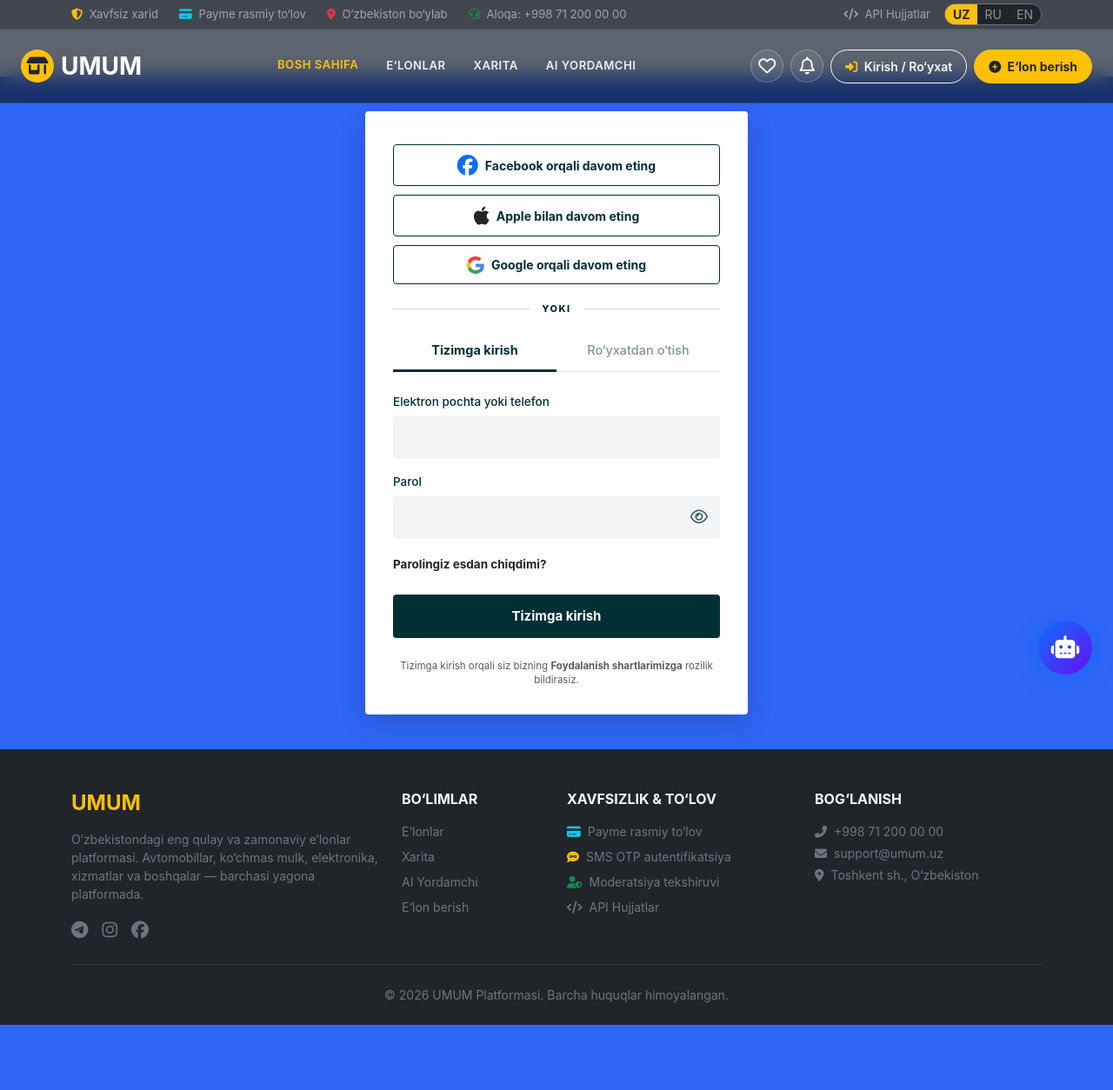
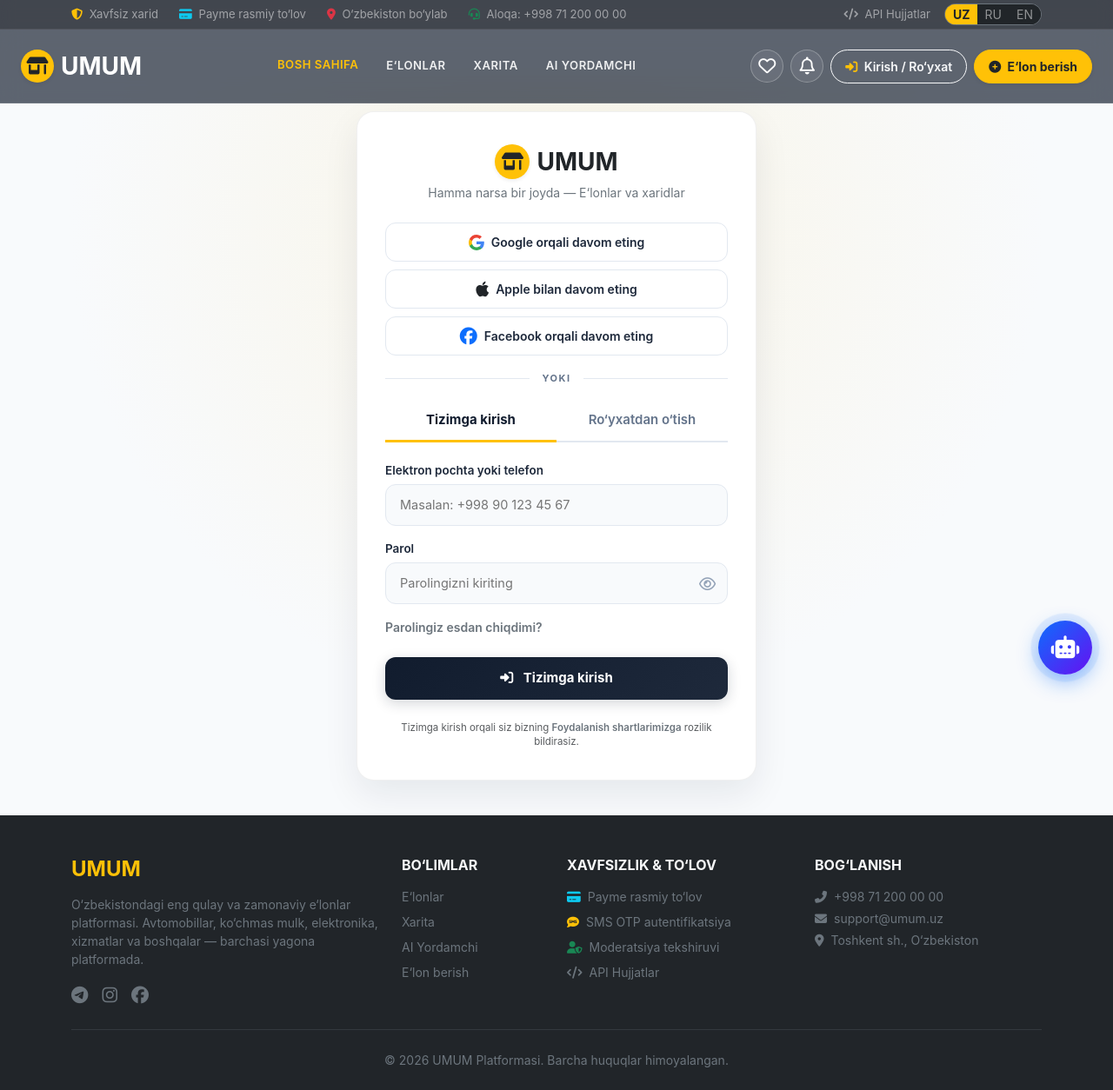
Before and after one commit to ibrohimdev1/UMUM, a Django app: page /auth/login/ in a window 1280 px wide. Shown: the whole page at 87% size. Before the commit the page ends 1179 px from the top, so only its background shows below. Run offline with Django 5.2, Linux system fonts and the light colour scheme; parts of the project's set-up code (start-up, migrations or seed data) failed here and were passed over.

Commit message:
style: refine auth page to match UMUM brand identity with harmonious palette and smooth cards

```diff
--- a/templates/accounts/login.html
+++ b/templates/accounts/login.html
@@ -4,58 +4,59 @@
 
 {% block content %}
 <style>
-    /* Full Page Blue Background */
+    /* UMUM Branded Authentication Page */
     .auth-page-wrapper {
-        background-color: #2f65f6;
-        min-height: calc(100vh - 120px);
+        min-height: calc(100vh - 160px);
         display: flex;
         align-items: center;
         justify-content: center;
         padding: 40px 16px;
+        background: radial-gradient(circle at 50% 20%, rgba(255, 193, 7, 0.08) 0%, rgba(248, 250, 252, 1) 60%);
     }
 
-    /* Auth White Card */
     .auth-card {
         background: #ffffff;
         width: 100%;
-        max-width: 440px;
-        border-radius: 4px;
-        padding: 38px 32px 32px 32px;
-        box-shadow: 0 10px 30px rgba(0, 0, 0, 0.15);
+        max-width: 460px;
+        border-radius: 20px;
+        padding: 36px 32px;
+        border: 1px solid rgba(0, 0, 0, 0.06);
+        box-shadow: 0 16px 40px rgba(17, 28, 46, 0.08);
     }
 
-    /* Social Auth Buttons */
+    /* Social Buttons (Clean UMUM Style) */
     .social-auth-btn {
         background: #ffffff;
-        border: 1.5px solid #002f34;
-        color: #002f34;
-        font-weight: 700;
+        border: 1.5px solid #e2e8f0;
+        color: #1e293b;
+        font-weight: 600;
         font-size: 14px;
-        border-radius: 4px;
+        border-radius: 12px;
         padding: 11px 16px;
         display: flex;
         align-items: center;
         justify-content: center;
         text-decoration: none;
         transition: all 0.2s ease;
-        margin-bottom: 10px;
+        margin-bottom: 9px;
     }
 
     .social-auth-btn:hover {
-        background-color: #f7f9fa;
-        color: #002f34;
-        border-color: #002f34;
+        background-color: #f8fafc;
+        border-color: #cbd5e1;
+        color: #0f172a;
         transform: translateY(-1px);
+        box-shadow: 0 4px 12px rgba(0, 0, 0, 0.05);
     }
 
-    /* Divider with YOKI */
+    /* Divider */
     .divider-yoki {
         display: flex;
         align-items: center;
         text-align: center;
-        margin: 20px 0 16px;
-        color: #002f34;
-        font-weight: 800;
+        margin: 18px 0 16px;
+        color: #64748b;
+        font-weight: 700;
         font-size: 11px;
         letter-spacing: 1.5px;
     }
@@ -64,58 +65,57 @@
     .divider-yoki::after {
         content: '';
         flex: 1;
-        border-bottom: 1.5px solid #7f9799;
-        opacity: 0.35;
+        border-bottom: 1.5px solid #e2e8f0;
     }
 
     .divider-yoki span {
         padding: 0 14px;
     }
 
-    /* Tabs (Underline Navigation) */
+    /* Underline Tabs matching UMUM */
     .auth-tabs-nav {
         display: flex;
-        border-bottom: 1.5px solid #e9ecef;
-        margin-bottom: 24px;
+        border-bottom: 2px solid #e2e8f0;
+        margin-bottom: 22px;
     }
 
     .auth-tab-link {
         flex: 1;
         background: transparent;
         border: none;
-        padding: 12px 8px;
-        font-size: 14.5px;
-        font-weight: 500;
-        color: #7f9799;
+        padding: 12px 10px;
+        font-size: 15px;
+        font-weight: 600;
+        color: #64748b;
         cursor: pointer;
         text-align: center;
-        border-bottom: 3.5px solid transparent;
-        margin-bottom: -1.5px;
+        border-bottom: 3px solid transparent;
+        margin-bottom: -2px;
         transition: all 0.2s;
     }
 
     .auth-tab-link.active {
-        color: #002f34;
+        color: #111c2e;
         font-weight: 700;
-        border-bottom-color: #002f34;
+        border-bottom-color: #ffc107; /* Signature UMUM Yellow */
     }
 
-    /* Inputs and Labels */
+    /* Form Inputs */
     .auth-label {
         font-size: 13.5px;
-        font-weight: 500;
-        color: #002f34;
+        font-weight: 600;
+        color: #1e293b;
         margin-bottom: 6px;
         display: block;
     }
 
     .auth-input-field {
-        background-color: #f2f4f5;
-        border: 1.5px solid transparent;
-        border-radius: 4px;
-        padding: 13px 14px;
+        background-color: #f8fafc;
+        border: 1.5px solid #e2e8f0;
+        border-radius: 12px;
+        padding: 12px 16px;
         font-size: 14.5px;
-        color: #002f34;
+        color: #0f172a;
         width: 100%;
         outline: none;
         transition: all 0.2s;
@@ -123,10 +123,11 @@
 
     .auth-input-field:focus {
         background-color: #ffffff;
-        border-color: #002f34;
+        border-color: #ffc107;
+        box-shadow: 0 0 0 3px rgba(255, 193, 7, 0.25);
     }
 
-    /* Password Eye Button */
+    /* Eye Toggle */
     .eye-btn {
         position: absolute;
         right: 14px;
@@ -134,39 +135,43 @@
         transform: translateY(-50%);
         background: transparent;
         border: none;
-        color: #406367;
-        font-size: 18px;
+        color: #94a3b8;
+        font-size: 17px;
         cursor: pointer;
         padding: 0;
         display: flex;
         align-items: center;
         justify-content: center;
+        transition: color 0.2s;
     }
 
     .eye-btn:hover {
-        color: #002f34;
+        color: #1e293b;
     }
 
-    /* Primary Dark Teal Button */
-    .btn-dark-teal {
-        background-color: #002f34;
+    /* Submit Button (UMUM Navy with Yellow Touch) */
+    .btn-umum-submit {
+        background: linear-gradient(135deg, #111c2e 0%, #1e293b 100%);
         color: #ffffff;
         border: none;
-        border-radius: 4px;
-        padding: 14px 20px;
+        border-radius: 12px;
+        padding: 13px 20px;
         font-size: 15px;
         font-weight: 700;
         width: 100%;
         cursor: pointer;
-        transition: background-color 0.2s;
+        box-shadow: 0 4px 15px rgba(17, 28, 46, 0.18);
+        transition: all 0.25s ease;
     }
 
-    .btn-dark-teal:hover {
-        background-color: #001f22;
-        color: #ffffff;
+    .btn-umum-submit:hover {
+        background: linear-gradient(135deg, #0a1424 0%, #111c2e 100%);
+        color: #ffc107;
+        transform: translateY(-1px);
+        box-shadow: 0 6px 20px rgba(17, 28, 46, 0.25);
     }
 
-    /* Password Validation Checklist */
+    /* Password Requirements Checklist */
     .req-list {
         font-size: 12px;
         padding-left: 0;
@@ -178,31 +183,35 @@
         display: flex;
         align-items: center;
         gap: 6px;
+        transition: all 0.2s;
     }
 
     .req-list li.unmet {
-        color: #dc3545;
+        color: #ef4444;
     }
 
     .req-list li.met {
-        color: #198754;
+        color: #10b981;
         font-weight: 600;
     }
 </style>
 
 <div class="auth-page-wrapper">
     <div class="auth-card">
-        <!-- 1. Social Login Buttons -->
-        <a href="?social=facebook{% if next %}&next={{ next }}{% endif %}" class="social-auth-btn">
-            <i class="fab fa-facebook text-primary fs-4 me-2"></i> Facebook orqali davom eting
-        </a>
+        <!-- Brand Header -->
+        <div class="text-center mb-4">
+            <div class="d-inline-flex align-items-center justify-content-center mb-1">
+                <span class="bg-warning text-dark rounded-circle d-inline-flex align-items-center justify-content-center shadow-sm me-2" style="width: 40px; height: 40px;">
+                    <i class="fas fa-store-alt fs-5"></i>
+                </span>
+                <span class="fw-bold fs-3 text-dark tracking-wide">UMUM</span>
+            </div>
+            <p class="text-secondary small mb-0">Hamma narsa bir joyda — E‘lonlar va xaridlar</p>
+        </div>
 
-        <a href="?social=apple{% if next %}&next={{ next }}{% endif %}" class="social-auth-btn">
-            <i class="fab fa-apple text-dark fs-4 me-2"></i> Apple bilan davom eting
-        </a>
-
+        <!-- 1. Social Logins -->
         <a href="?social=google{% if next %}&next={{ next }}{% endif %}" class="social-auth-btn">
-            <svg class="me-2" width="20" height="20" viewBox="0 0 24 24">
+            <svg class="me-2" width="18" height="18" viewBox="0 0 24 24">
                 <path fill="#4285F4" d="M23.745 12.27c0-.7-.06-1.4-.19-2.07H12v4.51h6.6c-.29 1.52-1.14 2.8-2.4 3.67v3.05h3.88c2.27-2.09 3.665-5.17 3.665-9.16z"/>
                 <path fill="#34A853" d="M12 24c3.24 0 5.95-1.08 7.93-2.91l-3.88-3.05c-1.08.72-2.45 1.16-4.05 1.16-3.12 0-5.77-2.1-6.72-4.93H1.25v3.15C3.26 21.36 7.33 24 12 24z"/>
                 <path fill="#FBBC05" d="M5.28 14.27c-.25-.72-.38-1.49-.38-2.27s.13-1.55.38-2.27V6.58H1.25C.45 8.18 0 9.99 0 12s.45 3.82 1.25 5.42l4.03-3.15z"/>
@@ -210,22 +219,30 @@
             </svg> Google orqali davom eting
         </a>
 
-        <!-- 2. Divider: YOKI -->
+        <a href="?social=apple{% if next %}&next={{ next }}{% endif %}" class="social-auth-btn">
+            <i class="fab fa-apple text-dark fs-5 me-2"></i> Apple bilan davom eting
+        </a>
+
+        <a href="?social=facebook{% if next %}&next={{ next }}{% endif %}" class="social-auth-btn">
+            <i class="fab fa-facebook text-primary fs-5 me-2"></i> Facebook orqali davom eting
+        </a>
+
+        <!-- 2. Divider YOKI -->
         <div class="divider-yoki">
             <span>YOKI</span>
         </div>
 
         <!-- 3. Underline Tabs -->
         <div class="auth-tabs-nav">
-            <button type="button" class="auth-tab-link {% if tab != 'register' %}active{% endif %}" id="tabBtnLogin" onclick="switchTab('login')">
+            <button type="button" class="auth-tab-link {% if tab != 'register' %}active{% endif %}" id="tabBtnLogin" onclick="switchAuthTab('login')">
                 Tizimga kirish
             </button>
-            <button type="button" class="auth-tab-link {% if tab == 'register' %}active{% endif %}" id="tabBtnRegister" onclick="switchTab('register')">
+            <button type="button" class="auth-tab-link {% if tab == 'register' %}active{% endif %}" id="tabBtnRegister" onclick="switchAuthTab('register')">
                 Ro‘yxatdan o‘tish
             </button>
         </div>
 
-        <!-- 4. TAB 1: TIZIMGA KIRISH (LOGIN) -->
+        <!-- 4. TAB 1: TIZIMGA KIRISH -->
         <div id="tabContentLogin" class="{% if tab == 'register' %}d-none{% endif %}">
             <form method="post" action="{% url 'auth_login' %}">
                 {% csrf_token %}
@@ -234,36 +251,36 @@
 
                 <div class="mb-3">
                     <label class="auth-label">Elektron pochta yoki telefon</label>
-                    <input type="text" name="identifier" class="auth-input-field" value="{{ identifier|default:'' }}" required autocomplete="username">
+                    <input type="text" name="identifier" class="auth-input-field" placeholder="Masalan: +998 90 123 45 67" value="{{ identifier|default:'' }}" required autocomplete="username">
                 </div>
 
                 <div class="mb-3">
                     <label class="auth-label">Parol</label>
                     <div class="position-relative">
-                        <input type="password" name="password" id="loginPassword" class="auth-input-field pe-5" required autocomplete="current-password">
+                        <input type="password" name="password" id="loginPassword" class="auth-input-field pe-5" placeholder="Parolingizni kiriting" required autocomplete="current-password">
                         <button type="button" class="eye-btn" onclick="togglePasswordVisibility('loginPassword', this)">
                             <i class="far fa-eye"></i>
                         </button>
                     </div>
                 </div>
 
-                <div class="mb-4">
-                    <a href="javascript:void(0)" onclick="switchToSmsLogin()" class="fw-bold text-dark text-decoration-none" style="font-size: 13.5px;">
+                <div class="d-flex justify-content-between align-items-center mb-4">
+                    <a href="javascript:void(0)" onclick="switchToSmsLogin()" class="fw-semibold text-secondary text-decoration-none small hover-primary">
                         Parolingiz esdan chiqdimi?
                     </a>
                 </div>
 
-                <button type="submit" class="btn btn-dark-teal">
-                    Tizimga kirish
+                <button type="submit" class="btn-umum-submit">
+                    <i class="fas fa-sign-in-alt me-2"></i> Tizimga kirish
                 </button>
 
                 <p class="text-center text-muted mt-4 mb-0" style="font-size: 11.5px; line-height: 1.4;">
-                    Tizimga kirish orqali siz bizning <strong>Foydalanish shartlarimizga</strong> rozilik bildirasiz.
+                    Tizimga kirish orqali siz bizning <a href="#" class="text-decoration-none text-secondary fw-semibold">Foydalanish shartlarimizga</a> rozilik bildirasiz.
                 </p>
             </form>
         </div>
 
-        <!-- 5. TAB 2: RO‘YXATDAN O‘TISH (REGISTER) -->
+        <!-- 5. TAB 2: RO‘YXATDAN O‘TISH -->
         <div id="tabContentRegister" class="{% if tab != 'register' %}d-none{% endif %}">
             <form method="post" action="{% url 'auth_login' %}" id="registerForm">
                 {% csrf_token %}
@@ -272,13 +289,13 @@
 
                 <div class="mb-3">
                     <label class="auth-label">Elektron pochta yoki telefon</label>
-                    <input type="text" name="identifier" class="auth-input-field" value="{{ identifier|default:'' }}" required autocomplete="username">
+                    <input type="text" name="identifier" class="auth-input-field" placeholder="Masalan: +998 90 123 45 67" value="{{ identifier|default:'' }}" required autocomplete="username">
                 </div>
 
                 <div class="mb-2">
-                    <label class="auth-label">Parol</label>
+                    <label class="auth-label">Yangi parol</label>
                     <div class="position-relative">
-                        <input type="password" name="password" id="registerPassword" class="auth-input-field pe-5" required oninput="validatePassword(this.value)" autocomplete="new-password">
+                        <input type="password" name="password" id="registerPassword" class="auth-input-field pe-5" placeholder="Kuchli parol o‘ylab toping" required oninput="validatePassword(this.value)" autocomplete="new-password">
                         <button type="button" class="eye-btn" onclick="togglePasswordVisibility('registerPassword', this)">
                             <i class="far fa-eye"></i>
                         </button>
@@ -286,9 +303,9 @@
                 </div>
 
                 <!-- Password Requirements Checklist -->
-                <div class="mb-3">
-                    <small class="text-muted d-block mb-1" style="font-size: 11.5px;">Parol quyidagilarni o‘z ichiga olishi kerak:</small>
-                    <ul class="req-list">
+                <div class="bg-light p-3 rounded-3 mb-3 border">
+                    <small class="text-dark fw-semibold d-block mb-1" style="font-size: 11.5px;">Parol quyidagilarni o‘z ichiga olishi kerak:</small>
+                    <ul class="req-list mb-0">
                         <li id="reqLength" class="unmet"><span class="icon">—</span> kamida 9 ta belgi;</li>
                         <li id="reqUpper" class="unmet"><span class="icon">—</span> bosh harf;</li>
                         <li id="reqLower" class="unmet"><span class="icon">—</span> kichik harf;</li>
@@ -296,21 +313,21 @@
                     </ul>
                 </div>
 
-                <!-- Legal Terms Disclaimer -->
-                <p class="mb-3" style="font-size: 11.5px; line-height: 1.5; color: #002f34;">
-                    Men <strong>Foydalanish shartlariga</strong> va OLX/UMUM tomonidan ma'lumotlarimni uzatish va qayta ishlashga roziman. Men qonuniy voyaga yetganligimni va reklamani joylashtirish uchun javobgar ekanligimni tasdiqlayman.
+                <!-- Terms & Conditions Disclaimer -->
+                <p class="mb-3" style="font-size: 11.5px; line-height: 1.5; color: #475569;">
+                    Men <a href="#" class="text-decoration-none fw-semibold text-dark">Foydalanish shartlariga</a> va <strong>UMUM</strong> tomonidan ma'lumotlarimni uzatish va qayta ishlashga roziman. Men qonuniy voyaga yetganligimni tasdiqlayman.
                 </p>
 
                 <!-- Marketing Checkbox -->
                 <div class="form-check mb-4">
-                    <input class="form-check-input" type="checkbox" id="marketingCheck" name="marketing" checked style="border-radius: 3px; border: 1.5px solid #002f34; cursor: pointer;">
-                    <label class="form-check-label ms-1" for="marketingCheck" style="font-size: 12px; color: #002f34; cursor: pointer;">
-                        Ha, men UMUM'dagi yangiliklar va aksiyalar haqida ma'lumot olishni istayman.
+                    <input class="form-check-input" type="checkbox" id="marketingCheck" name="marketing" checked style="border-radius: 4px; cursor: pointer;">
+                    <label class="form-check-label ms-1" for="marketingCheck" style="font-size: 12px; color: #334155; cursor: pointer;">
+                        Ha, men UMUM'dagi yangiliklar va maxsus aksiyalar haqida ma'lumot olishni istayman.
                     </label>
                 </div>
 
-                <button type="submit" class="btn btn-dark-teal">
-                    Ro‘yxatdan o‘tish
+                <button type="submit" class="btn-umum-submit">
+                    <i class="fas fa-user-plus me-2"></i> Ro‘yxatdan o‘tish
                 </button>
             </form>
         </div>
@@ -319,7 +336,7 @@
 
 <script>
     // Tab Switcher
-    function switchTab(target) {
+    function switchAuthTab(target) {
         const loginTabBtn = document.getElementById('tabBtnLogin');
         const regTabBtn = document.getElementById('tabBtnRegister');
         const loginContent = document.getElementById('tabContentLogin');
@@ -344,27 +361,23 @@
         const icon = btn.querySelector('i');
         if (input.type === 'password') {
             input.type = 'text';
-            icon.className = 'far fa-eye-slash';
+            icon.className = 'far fa-eye-slash text-dark';
         } else {
             input.type = 'password';
             icon.className = 'far fa-eye';
         }
     }
 
-    // Dynamic Password Requirements Checklist
+    // Interactive Password Requirements Checklist
     function validatePassword(val) {
         const reqLength = document.getElementById('reqLength');
         const reqUpper = document.getElementById('reqUpper');
         const reqLower = document.getElementById('reqLower');
         const reqNumber = document.getElementById('reqNumber');
 
-        // Check Length (>= 9)
         toggleReq(reqLength, val.length >= 9);
-        // Check Upper Case
         toggleReq(reqUpper, /[A-Z]/.test(val));
-        // Check Lower Case
         toggleReq(reqLower, /[a-z]/.test(val));
-        // Check Number
         toggleReq(reqNumber, /[0-9]/.test(val));
     }
 
@@ -379,9 +392,9 @@
         }
     }
 
-    // Forgot password fallback -> SMS verification
+    // Forgot Password Fallback -> SMS verification
     function switchToSmsLogin() {
-        const ident = prompt("Parolni tiklash yoki SMS orqali kirish uchun telefon raqamingizni kiriting:", "+998");
+        const ident = prompt("SMS tasdiqlash orqali kirish uchun telefon raqamingizni kiriting:", "+998");
         if (ident && ident.trim()) {
             const form = document.createElement('form');
             form.method = 'POST';
```
